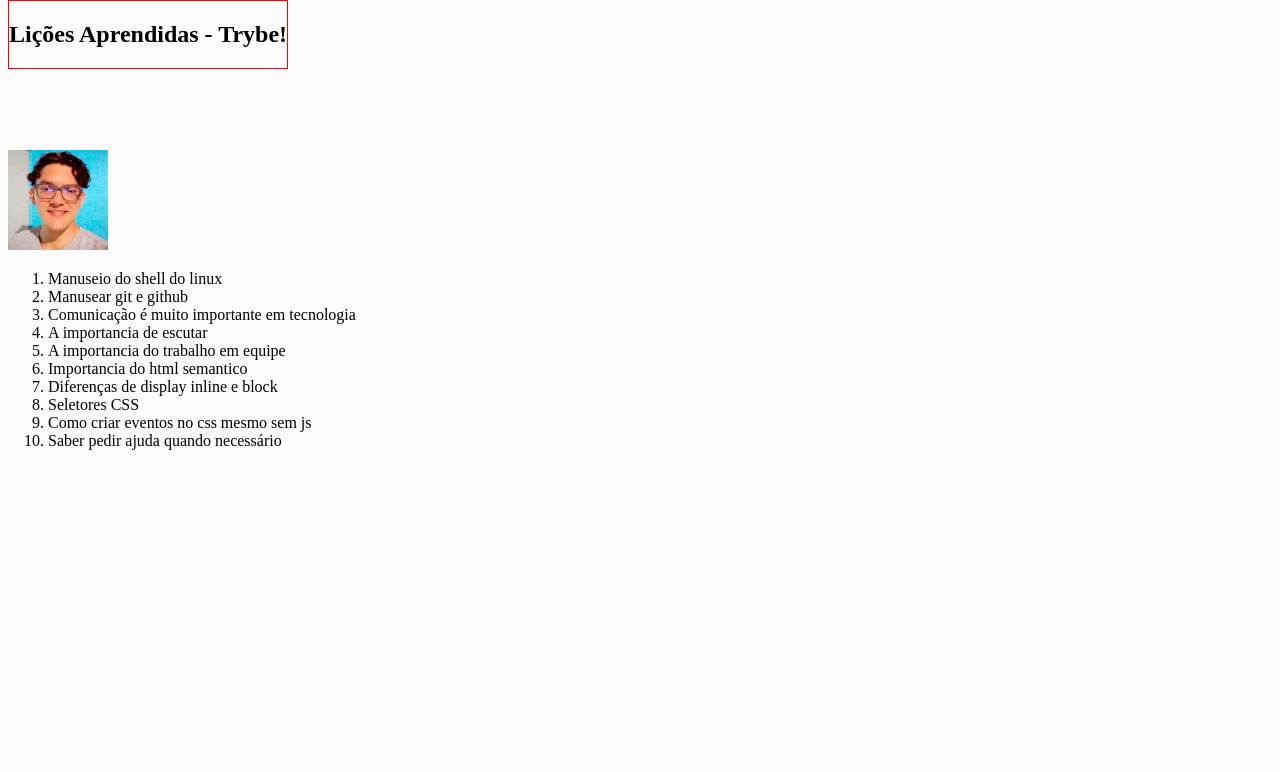
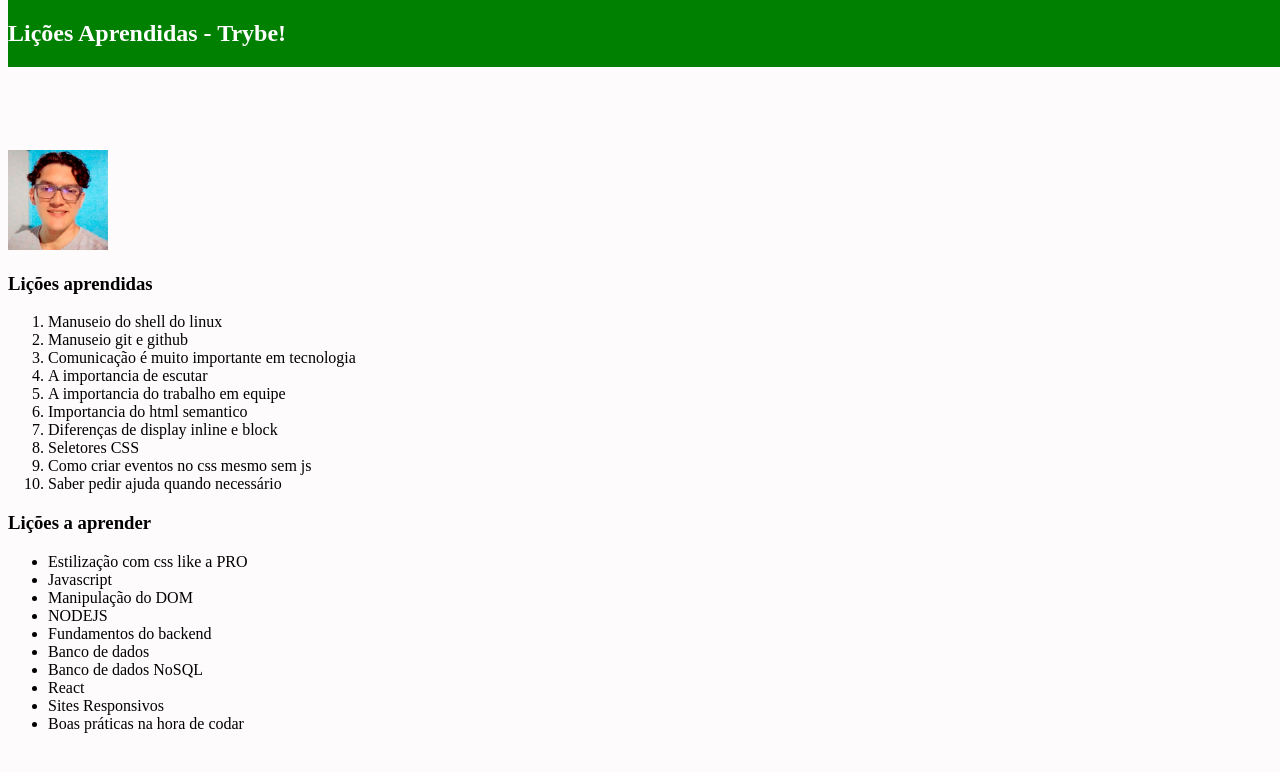
Before and after one commit to pedro-henrique-a-silva/lessons-learned, a website: page index.html in a window 1280 px wide. Drawn offline with Linux system fonts and the light colour scheme.

Commit message:
Requisito 5 concluido

```diff
--- a/index.html
+++ b/index.html
@@ -20,9 +20,10 @@
     </section>
 
     <section>
+      <h3>Lições aprendidas</h3>
       <ol id="licoes_aprendidas">
         <li>Manuseio do shell do linux</li>
-        <li>Manusear git e github</li>
+        <li>Manuseio git e github</li>
         <li>Comunicação é muito importante em tecnologia</li>
         <li>A importancia de escutar</li>
         <li>A importancia do trabalho em equipe</li>
@@ -33,6 +34,22 @@
         <li>Saber pedir ajuda quando necessário</li>
       </ol>
     </section>
+
+    <section>
+      <h3>Lições a aprender</h3>
+      <ul id="licoes_a_aprender">
+        <li>Estilização com css like a PRO</li>
+        <li>Javascript</li>
+        <li>Manipulação do DOM</li>
+        <li>NODEJS</li>
+        <li>Fundamentos do backend</li>
+        <li>Banco de dados</li>
+        <li>Banco de dados NoSQL</li>
+        <li>React</li>
+        <li>Sites Responsivos</li>
+        <li>Boas práticas na hora de codar</li>
+      </ul>
+    </section>
   </main>
 
 </body>
--- a/style.css
+++ b/style.css
@@ -4,7 +4,9 @@
 
 header {
   position: fixed;
-  border: 1px solid red;
+  background-color: green;
+  color: white;
+  width: 100%;
   top: 0;
 }
 
```
